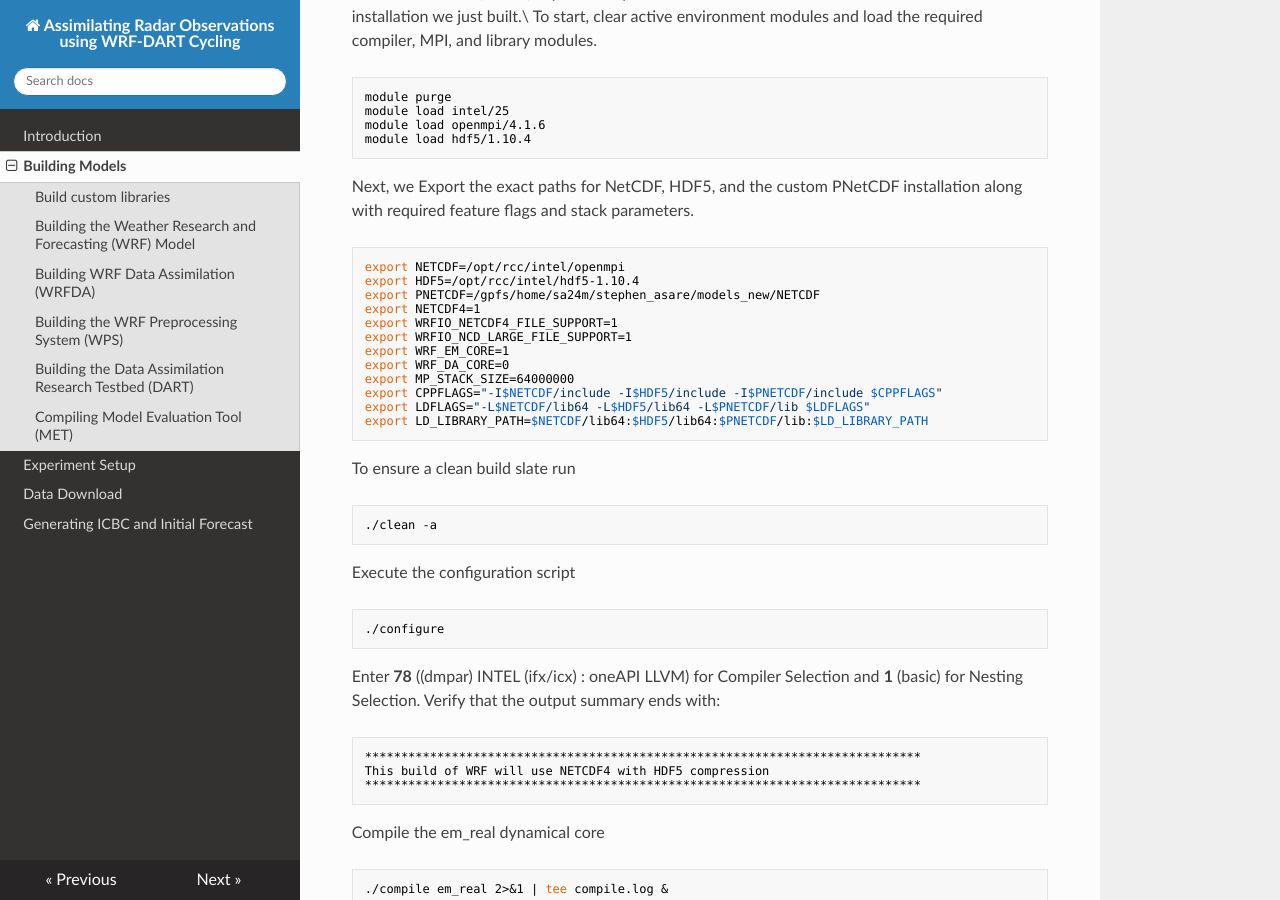
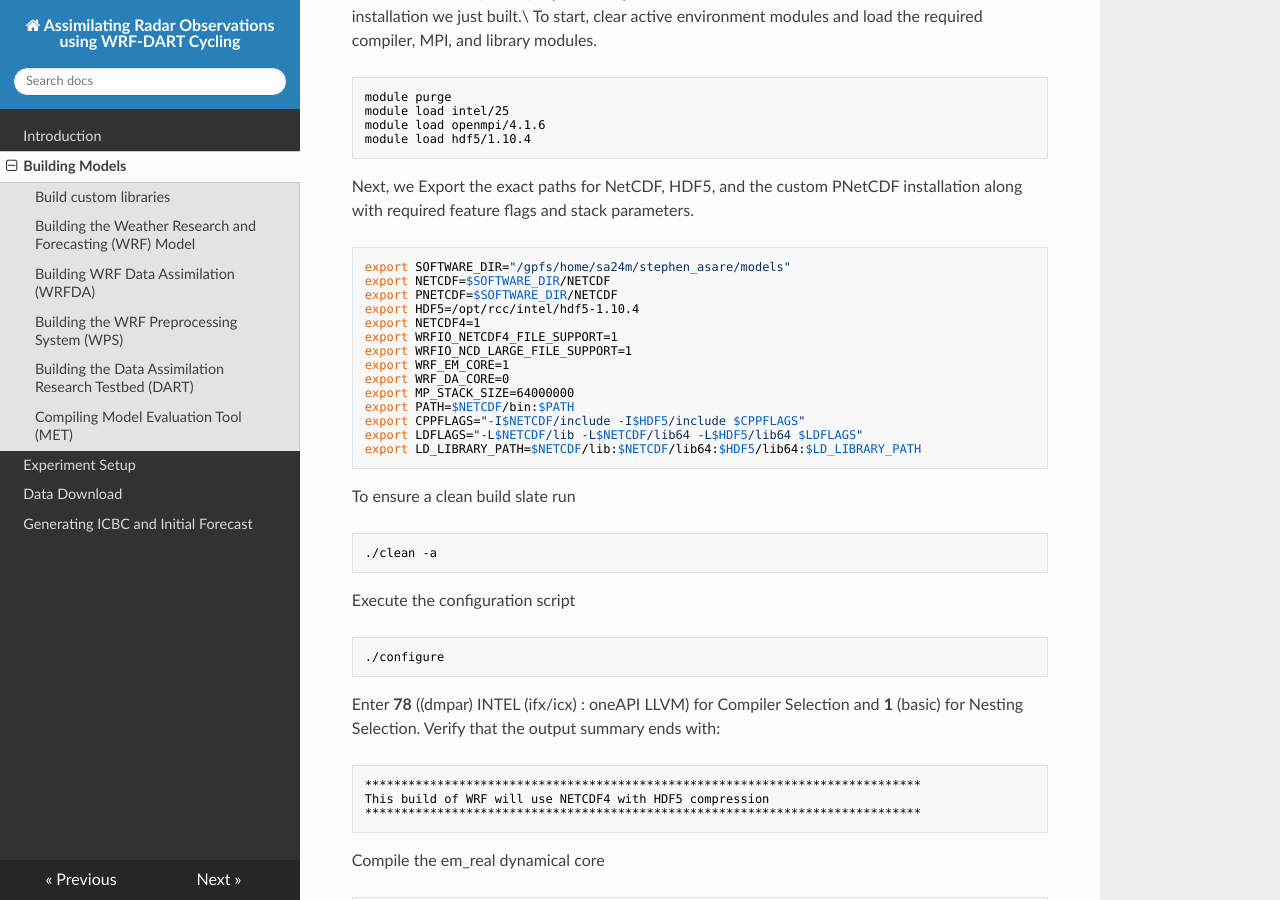
Before and after one commit to stephen-asare/WRF-DART-CYCLING, an MkDocs documentation site: the page built from docs/building_models.md, in a window 1280 px wide and 900 px high, scrolled down 918 px. Built offline with MkDocs 1.6.1, drawn with Linux system fonts in a browser that asks for light colours; nearby versions of some CDN libraries.

Commit message:
Refactor environment variable exports in building_models.md
Updated environment variable exports for software paths and flags.

````diff
--- a/docs/building_models.md
+++ b/docs/building_models.md
@@ -30,18 +30,20 @@ module load hdf5/1.10.4
 ```
 Next, we Export the exact paths for NetCDF, HDF5, and the custom PNetCDF installation along with required feature flags and stack parameters.
 ```bash
-export NETCDF=/opt/rcc/intel/openmpi
+export SOFTWARE_DIR="/gpfs/home/sa24m/stephen_asare/models"
+export NETCDF=$SOFTWARE_DIR/NETCDF
+export PNETCDF=$SOFTWARE_DIR/NETCDF
 export HDF5=/opt/rcc/intel/hdf5-1.10.4
-export PNETCDF=/gpfs/home/sa24m/stephen_asare/models_new/NETCDF
 export NETCDF4=1
 export WRFIO_NETCDF4_FILE_SUPPORT=1
 export WRFIO_NCD_LARGE_FILE_SUPPORT=1
 export WRF_EM_CORE=1
 export WRF_DA_CORE=0
 export MP_STACK_SIZE=64000000
-export CPPFLAGS="-I$NETCDF/include -I$HDF5/include -I$PNETCDF/include $CPPFLAGS"
-export LDFLAGS="-L$NETCDF/lib64 -L$HDF5/lib64 -L$PNETCDF/lib $LDFLAGS"
-export LD_LIBRARY_PATH=$NETCDF/lib64:$HDF5/lib64:$PNETCDF/lib:$LD_LIBRARY_PATH
+export PATH=$NETCDF/bin:$PATH
+export CPPFLAGS="-I$NETCDF/include -I$HDF5/include $CPPFLAGS"
+export LDFLAGS="-L$NETCDF/lib -L$NETCDF/lib64 -L$HDF5/lib64 $LDFLAGS"
+export LD_LIBRARY_PATH=$NETCDF/lib:$NETCDF/lib64:$HDF5/lib64:$LD_LIBRARY_PATH
 ```
 To ensure a clean build slate run
 ```bash
````
